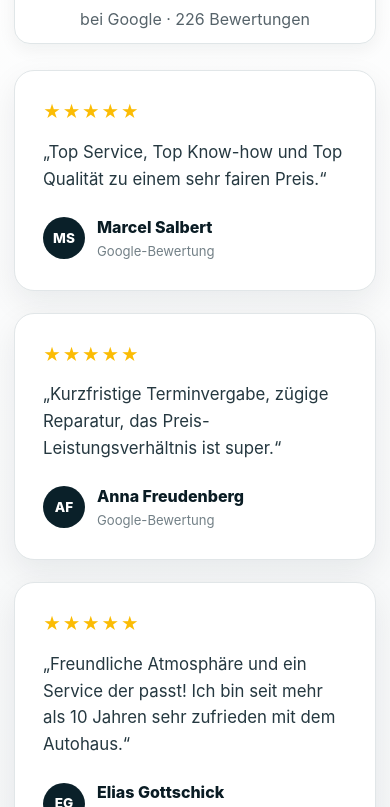
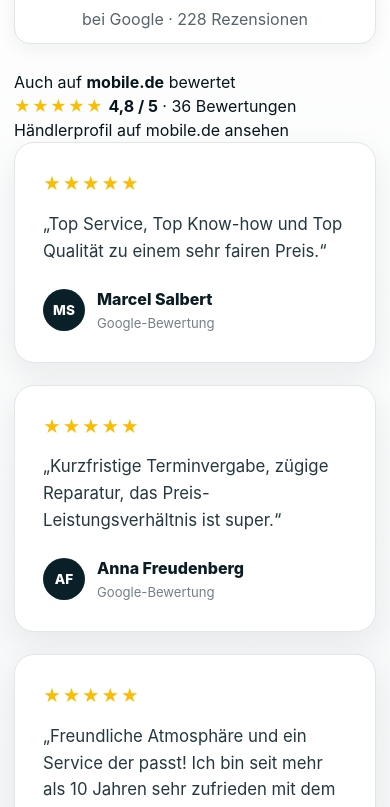
Before and after one commit to 4zhfgjk9zb-dev/AS-Automobile-Bielefeld.de, a website: page index.html in a window 390 px wide. Shown: the part 9389-10196 px from the top of the page. Drawn offline with Linux system fonts and the light colour scheme; no server answers.

Commit message:
Google-Rezensionen auf 228 aktualisieren und mobile.de-Bewertung ergänzen

```diff
--- a/index.html
+++ b/index.html
@@ -336,8 +336,13 @@
       <span class="google-g" aria-hidden="true">G</span>
       <span class="reviews-stars" aria-hidden="true">★★★★★</span>
       <strong>4,8 / 5</strong>
-      <span>bei Google · 226 Bewertungen</span>
+      <span>bei Google · 228 Rezensionen</span>
     </div>
+</div>
+<div class="mobile-reviews-summary">
+  <div class="mobile-reviews-label">Auch auf <strong>mobile.de</strong> bewertet</div>
+  <div class="mobile-reviews-rating"><span class="reviews-stars" aria-label="5 Sterne">★★★★★</span> <strong>4,8 / 5</strong> <span>· 36 Bewertungen</span></div>
+  <a href="https://home.mobile.de/ASAUTOMOBILEGROUP" target="_blank" rel="noopener noreferrer">Händlerprofil auf mobile.de ansehen</a>
 </div>
 <div class="reviews-grid">
 <article class="review-card"><div class="review-card-stars">★★★★★</div><blockquote>„Top Service, Top Know-how und Top Qualität zu einem sehr fairen Preis.“</blockquote><div class="review-person"><span class="review-avatar" aria-hidden="true">MS</span><div><p class="review-author">Marcel Salbert</p><p class="review-source">Google-Bewertung</p></div></div></article>
```
